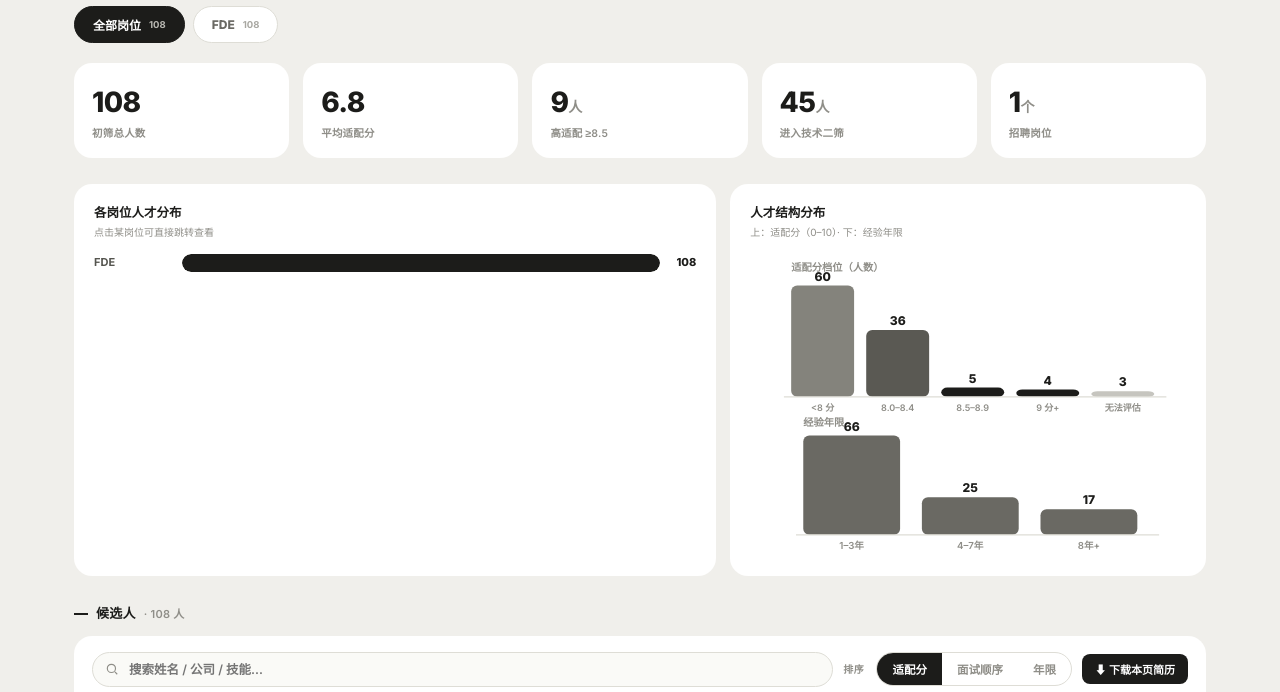
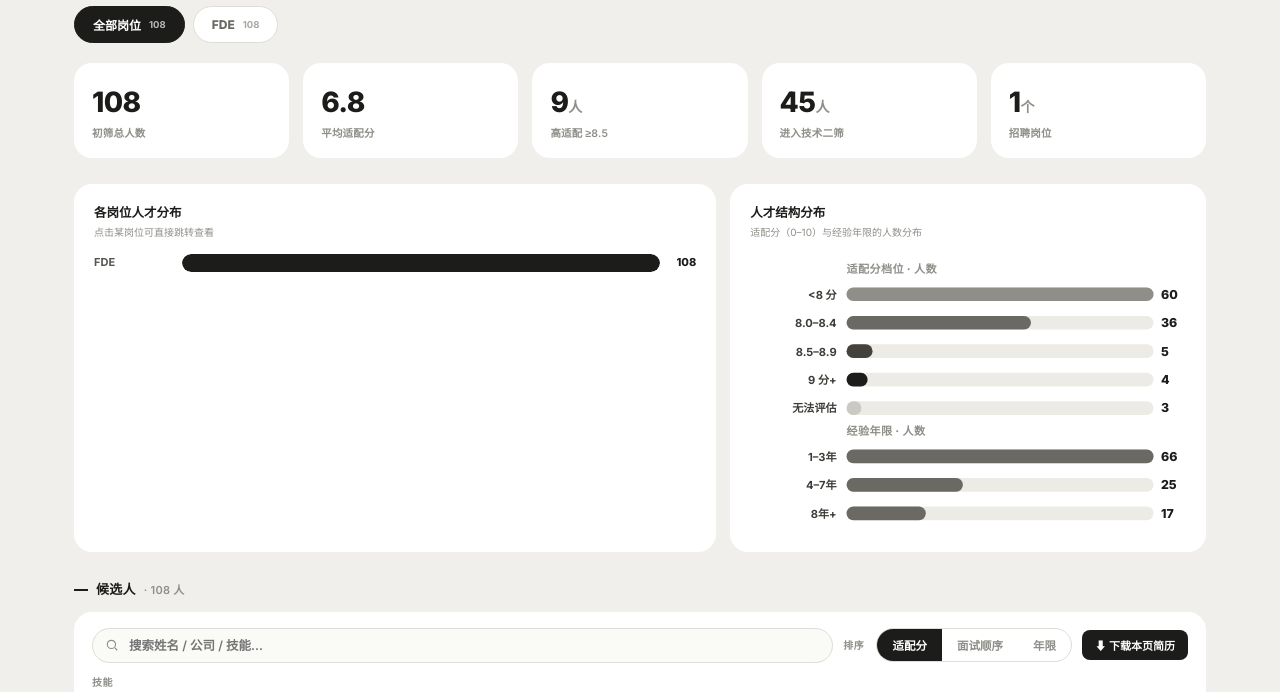
Before and after one commit to gunani1/LinkOS-Hrbp, a plain HTML site: page TalentPool/index.html in a window 1280 px wide. Shown: the part 108-800 px from the top of the page. Drawn offline with Linux system fonts and the light colour scheme.

Commit message:
TalentPool: 人才结构分布改为横向条形+轨道，优化视觉

```diff
--- a/TalentPool/index.html
+++ b/TalentPool/index.html
@@ -172,8 +172,8 @@ footer.foot{margin-top:40px;text-align:center;font-size:10px;color:var(--faint);
     </div>
     <div class="panel">
       <h3>人才结构分布</h3>
-      <div class="psub">上：适配分（0–10）· 下：经验年限</div>
-      <svg id="distChart" viewBox="0 0 360 250" width="100%"></svg>
+      <div class="psub">适配分（0–10）与经验年限的人数分布</div>
+      <svg id="distChart" viewBox="0 0 352 225" width="100%"></svg>
     </div>
   </div>
 
@@ -416,34 +416,31 @@ function renderFunnel(){
 /* ── distribution chart ── */
 function renderDist(){
   const s=document.getElementById('distChart'); s.innerHTML='';
-  const buckets=[['<8 分',c=>c.fit!=null&&c.fit<8,'#84837C'],
-                 ['8.0–8.4',c=>c.fit>=8&&c.fit<8.5,'#5A5953'],
-                 ['8.5–8.9',c=>c.fit>=8.5&&c.fit<9,INK],
-                 ['9 分+',c=>c.fit>=9,INK],
-                 ['无法评估',c=>c.fit==null,'#C6C5BF']];
-  const X0=34,base=118,top=26,bw=52,gap=10;
-  const counts=buckets.map(([l,f])=>CANDS.filter(f).length);
-  const fmax=Math.max(2,...counts);
-  txt(s,{x:X0,y:14,'font-size':8.5,'font-weight':800,fill:MUTED},'适配分档位（人数）');
-  counts.forEach((v,i)=>{
-    const x=X0+i*(bw+gap), hh=v/fmax*(base-top);
-    el(s,'rect',{x,y:base-hh,width:bw,height:hh,rx:5,fill:buckets[i][2]});
-    if(v)txt(s,{x:x+bw/2,y:base-hh-4,'font-size':10,'font-weight':800,fill:INK,'text-anchor':'middle'},v);
-    txt(s,{x:x+bw/2,y:base+12,'font-size':7.5,'font-weight':600,fill:MUTED,'text-anchor':'middle'},buckets[i][0]);
+  const LE=70, TX=78, TW=248, BH=11, PITCH=23, TRACK='#EDEBE5';
+  const groups=[
+    {sec:'适配分档位 · 人数', y0:27, data:[
+      ['<8 分',c=>c.fit!=null&&c.fit<8,'#8F8E88'],
+      ['8.0–8.4',c=>c.fit>=8&&c.fit<8.5,'#6A6963'],
+      ['8.5–8.9',c=>c.fit>=8.5&&c.fit<9,'#43423C'],
+      ['9 分+',c=>c.fit>=9,INK],
+      ['无法评估',c=>c.fit==null,'#CAC9C3']]},
+    {sec:'经验年限 · 人数', y0:158, data:[
+      ['1–3年',c=>c.years<=3,'#6A6963'],
+      ['4–7年',c=>c.years>=4&&c.years<=7,'#6A6963'],
+      ['8年+',c=>c.years>=8,'#6A6963']]}
+  ];
+  groups.forEach(g=>{
+    txt(s,{x:TX,y:g.y0-12,'font-size':9,'font-weight':800,fill:MUTED,'letter-spacing':'.3'},g.sec);
+    const counts=g.data.map(([,f])=>CANDS.filter(f).length);
+    const max=Math.max(1,...counts);
+    g.data.forEach(([lab,,color],i)=>{
+      const y=g.y0+i*PITCH, v=counts[i];
+      el(s,'rect',{x:TX,y,width:TW,height:BH,rx:5.5,fill:TRACK});
+      if(v) el(s,'rect',{x:TX,y,width:Math.max(8,Math.round(v/max*TW)),height:BH,rx:5.5,fill:color});
+      txt(s,{x:LE,y:y+BH-2,'font-size':9,'font-weight':700,fill:'#3D3C37','text-anchor':'end'},lab);
+      txt(s,{x:TX+TW+6,y:y+BH-2,'font-size':10,'font-weight':800,fill:INK},''+v);
+    });
   });
-  el(s,'line',{x1:X0-6,y1:base,x2:X0+5*(bw+gap),y2:base,stroke:GRID,'stroke-width':1});
-  const ybins=[['1–3年',c=>c.years<=3],['4–7年',c=>c.years>=4&&c.years<=7],['8年+',c=>c.years>=8]];
-  const yX0=44,ybase=232,ytop=150,ybw=80,ygap=18;
-  const yCounts=ybins.map(([l,f])=>CANDS.filter(f).length);
-  const ymax=Math.max(2,...yCounts);
-  txt(s,{x:yX0,y:142,'font-size':8.5,'font-weight':800,fill:MUTED},'经验年限');
-  yCounts.forEach((v,i)=>{
-    const x=yX0+i*(ybw+ygap),hh=v/ymax*(ybase-ytop);
-    el(s,'rect',{x,y:ybase-hh,width:ybw,height:hh,rx:5,fill:'#6A6963'});
-    if(v)txt(s,{x:x+ybw/2,y:ybase-hh-4,'font-size':10,'font-weight':800,fill:INK,'text-anchor':'middle'},v);
-    txt(s,{x:x+ybw/2,y:ybase+12,'font-size':8,'font-weight':600,fill:MUTED,'text-anchor':'middle'},ybins[i][0]);
-  });
-  el(s,'line',{x1:yX0-6,y1:ybase,x2:yX0+3*(ybw+ygap),y2:ybase,stroke:GRID,'stroke-width':1});
 }
 
 /* ── tag cloud ── */
```
